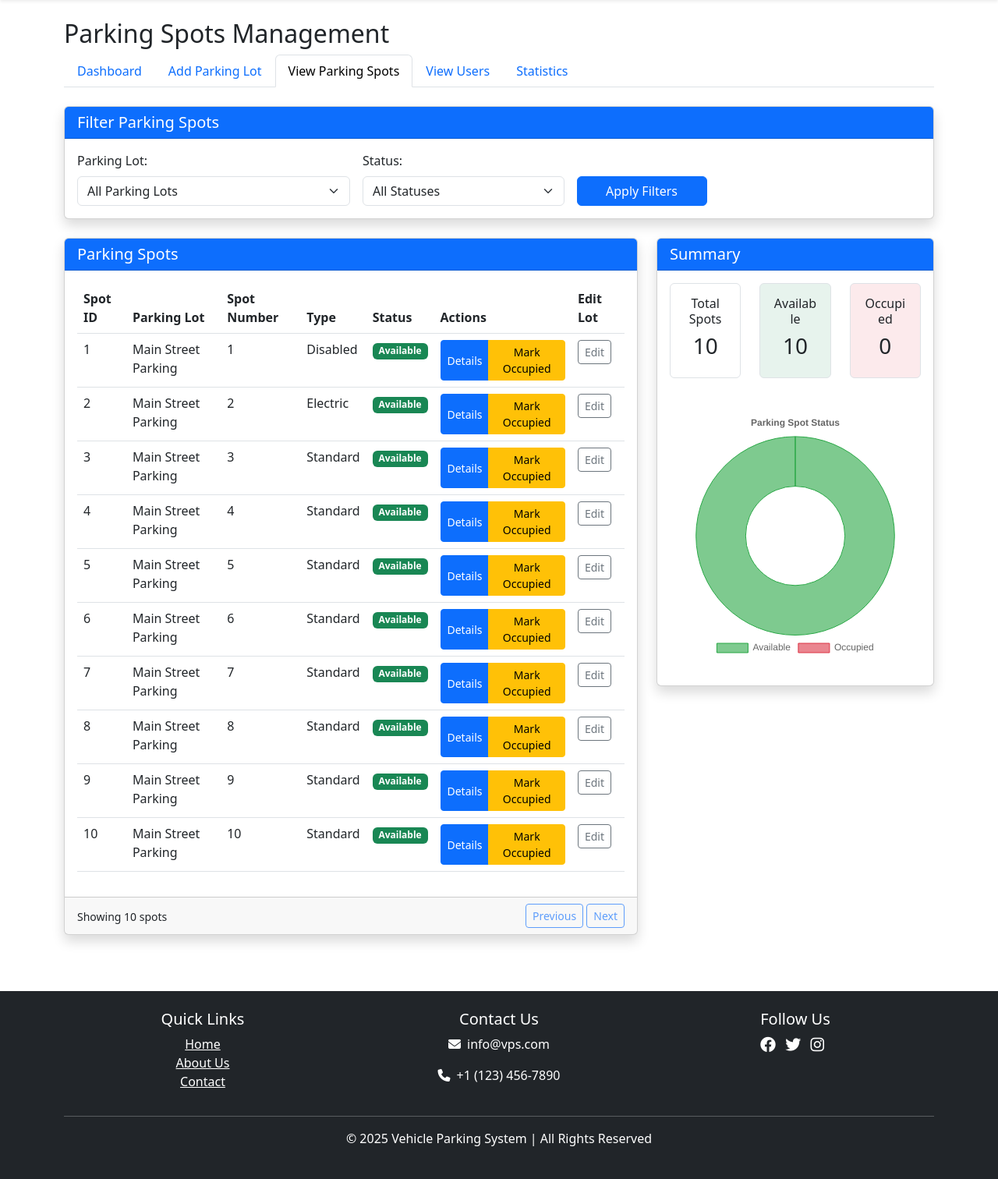
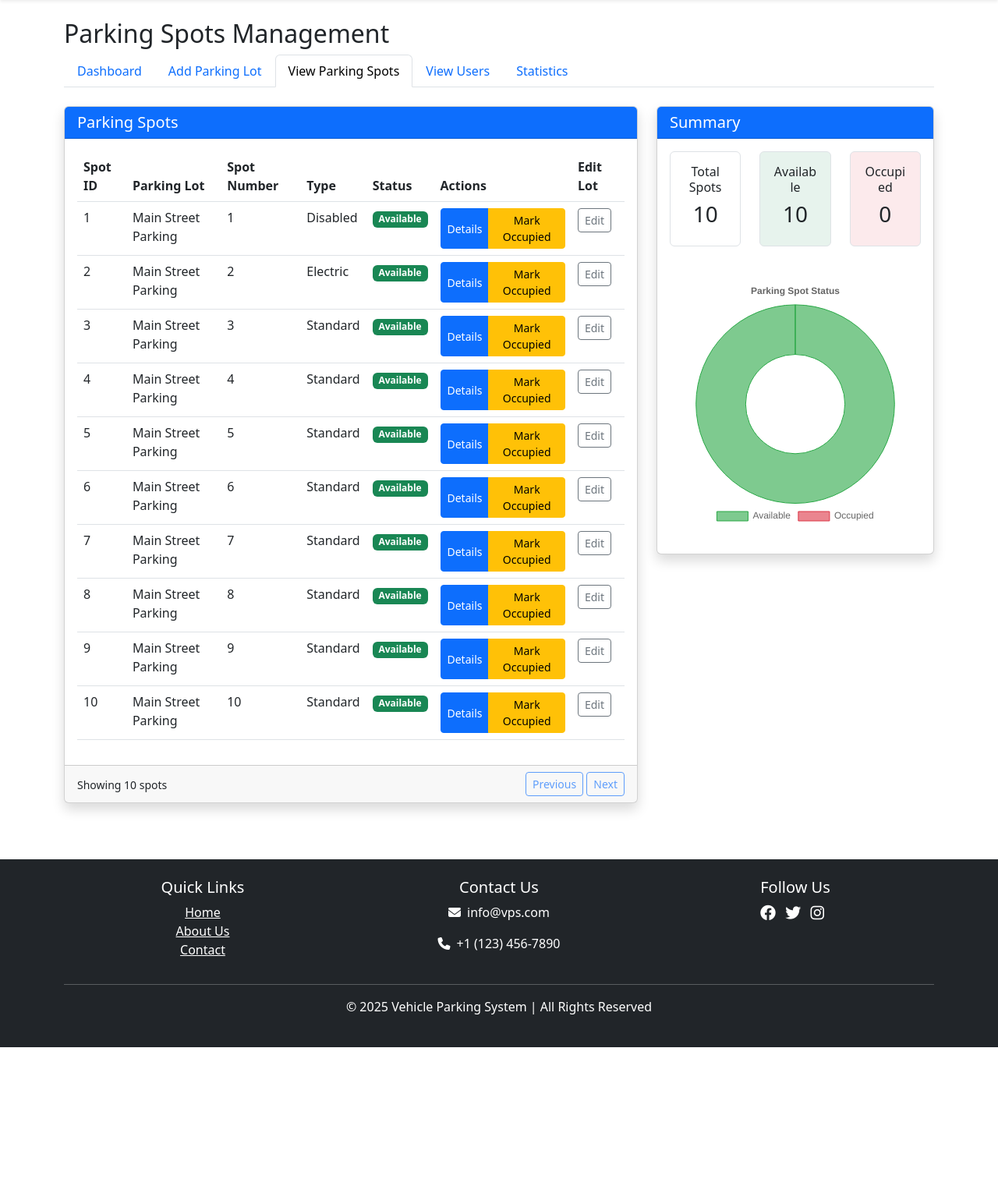
Before and after one commit to Sagar-03/vehicle_parking_system, a Flask app: page /admin/view_parking_spots in a window 1280 px wide. Shown: the part 88-1600 px from the top of the page at 78% size. After the commit the page ends 1431 px from the top, so only its background shows below. Run offline with Flask 3, Linux system fonts and the light colour scheme; a user stored in the database is signed in; some libraries are stand-ins or nearby versions.

Commit message:
updated filters in view_parking_spots.html

```diff
--- a/templates/admin/view_parking_spots.html
+++ b/templates/admin/view_parking_spots.html
@@ -18,7 +18,7 @@
     </div>
 </div>
 
-<div class="row mb-4">
+<!-- <div class="row mb-4">
     <div class="col-12">
         <div class="card shadow">
             <div class="card-header bg-primary text-white">
@@ -51,7 +51,7 @@
                             <!-- <option value="disabled" {% if request.args.get('type') == 'disabled' %}selected{% endif %}>Disabled</option>
                             <option value="electric" {% if request.args.get('type') == 'electric' %}selected{% endif %}>Electric Vehicle</option>
                         </select>
-                    </div> -->
+                    </div>
                     <div class="col-md-2 d-flex align-items-end">
                         <div class="d-grid w-100">
                             <button type="submit" class="btn btn-primary">Apply Filters</button>
@@ -61,7 +61,7 @@
             </div>
         </div>
     </div>
-</div>
+</div> -->
 
 <div class="row mb-4">
     <div class="col-md-8">
```
